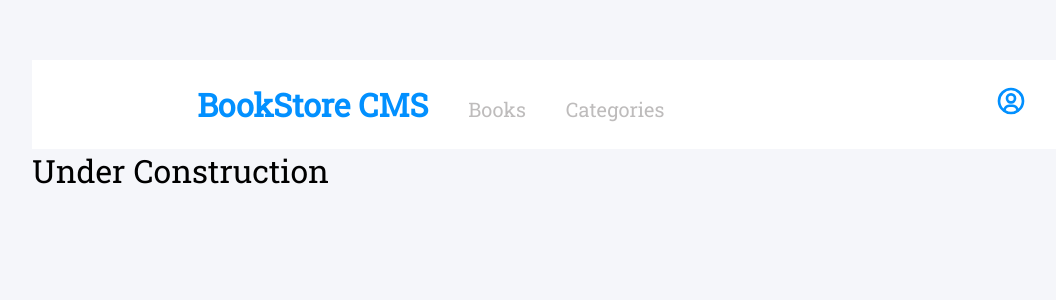
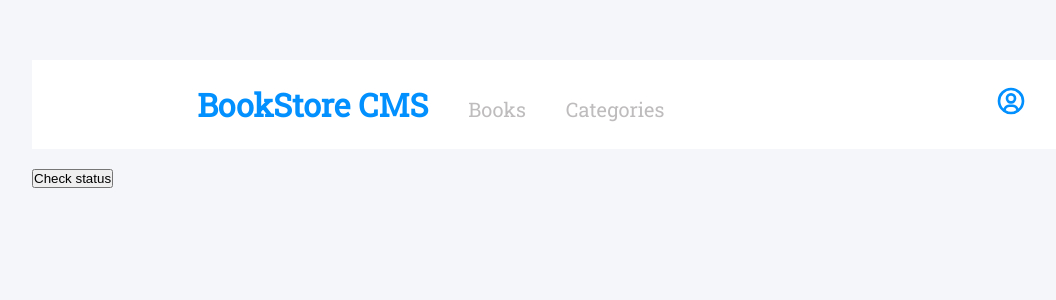
Before and after one commit to The-Normal-One1/bookstore, a React (Create React App) app: page /category in a window 1280 px wide. Shown: the top 300 px of the page, without its empty margins (28-1084 px from the left). Built offline with nearby package versions, Linux system fonts and the light colour scheme.

Commit message:
Update the categories.js file

```diff
--- a/src/components/books/categories.js
+++ b/src/components/books/categories.js
@@ -1,7 +1,11 @@
 import React from 'react';
 
 function Category() {
-  return <div className="cat">Under Construction</div>;
+  return (
+    <button className="cat" type="button">
+      Check status
+    </button>
+  );
 }
 
 export default Category;
```
